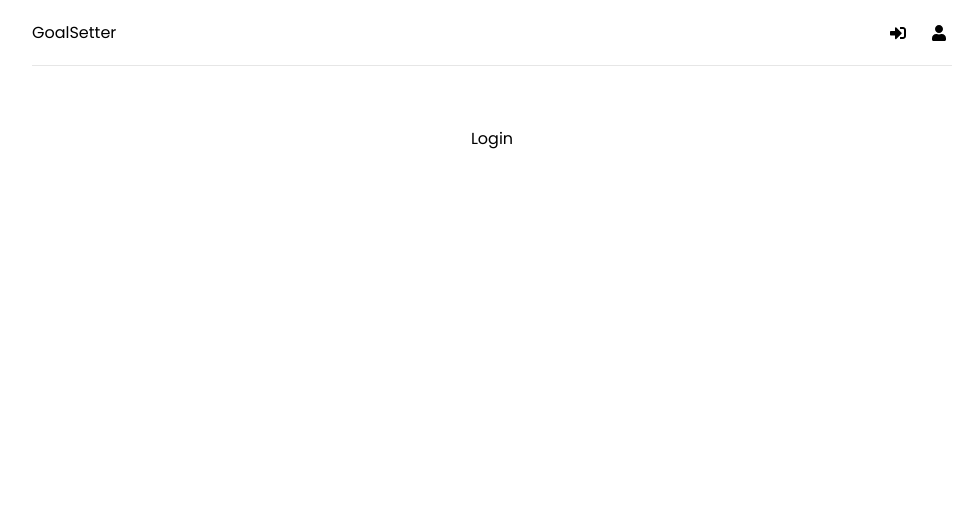
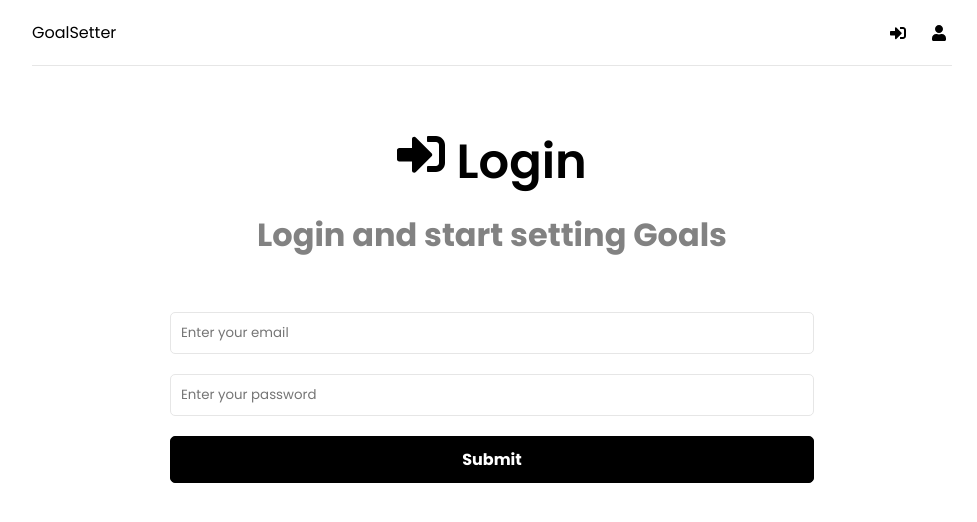
Before and after one commit to Aymensbc/Mern_Project, a React (Create React App) app in the folder frontend/: page /login in a window 1280 px wide. Shown: the top 522 px of the page, without its empty margins (148-1125 px from the left). Built offline with nearby package versions, Linux system fonts and the light colour scheme.

Commit message:
Create login page UI

```diff
--- a/frontend/src/pages/Login.jsx
+++ b/frontend/src/pages/Login.jsx
@@ -1,8 +1,67 @@
+import { useState, useEffect } from "react";
+import { FaSignInAlt } from "react-icons/fa";
+function Login() {
+  const [formData, setFormData] = useState({
+    email: "",
+    password: "",
+  });
 
-function Login() {
+  const { email, password } = formData;
+
+  const onChange = (e) => {
+    setFormData((prevState) => ({
+      ...prevState,
+      [e.target.name]: e.target.value,
+    }));
+  };
+
+  const onSubmit = (e) => {
+    e.preventDefault();
+  };
+
   return (
-    <div>Login</div>
-  )
+    <>
+      <section className="heading">
+        <h1>
+          <FaSignInAlt /> Login
+        </h1>
+        <p>Login and start setting Goals</p>
+      </section>
+
+      <section className="form">
+        <form onSubmit={onSubmit}>
+          <div className="form-group">
+            <input
+              type="email"
+              className="form-control"
+              id="email"
+              name="email"
+              value={email}
+              placeholder="Enter your email"
+              onChange={onChange}
+            />
+          </div>
+          <div className="form-group">
+            <input
+              type="password"
+              className="form-control"
+              id="password"
+              name="password"
+              value={password}
+              placeholder="Enter your password"
+              onChange={onChange}
+            />
+          </div>
+
+          <div className="form-group">
+            <buttom type="submit" className="btn btn-block">
+              Submit
+            </buttom>
+          </div>
+        </form>
+      </section>
+    </>
+  );
 }
 
-export default Login
+export default Login;
```
